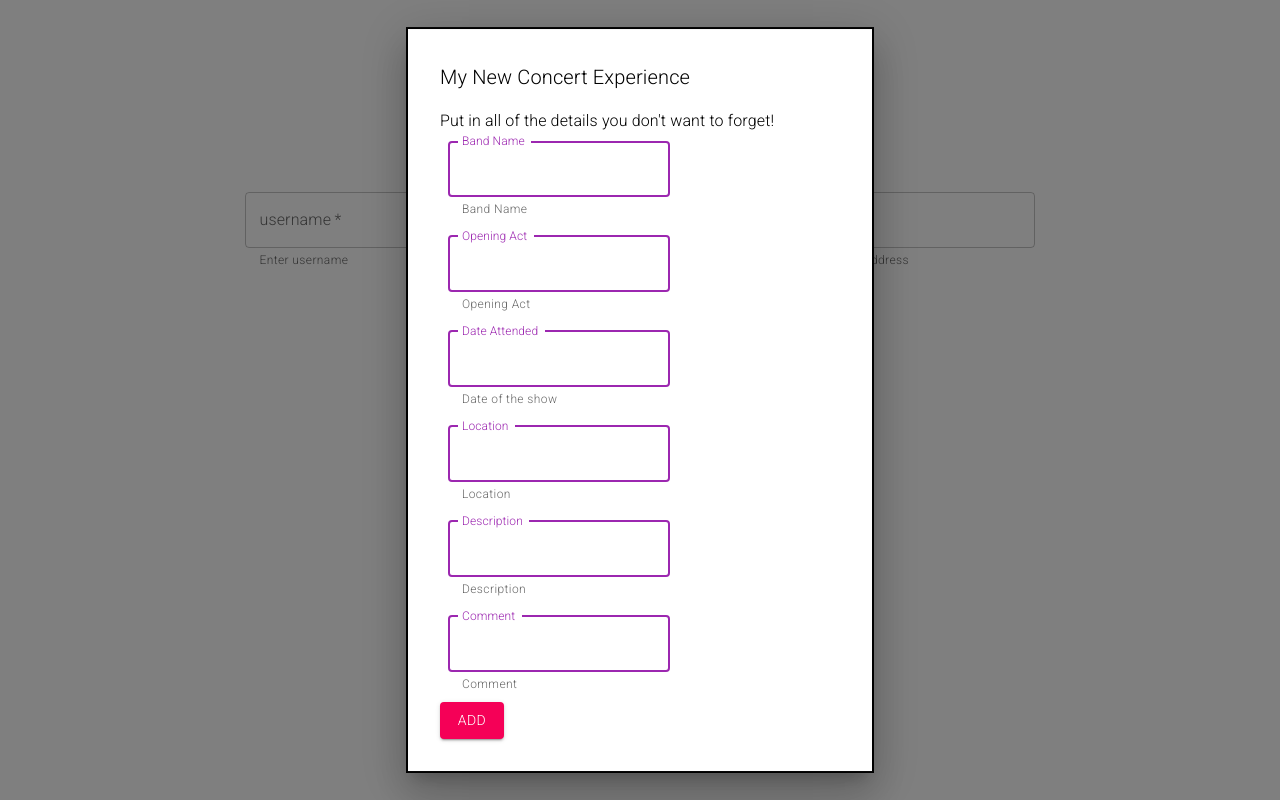
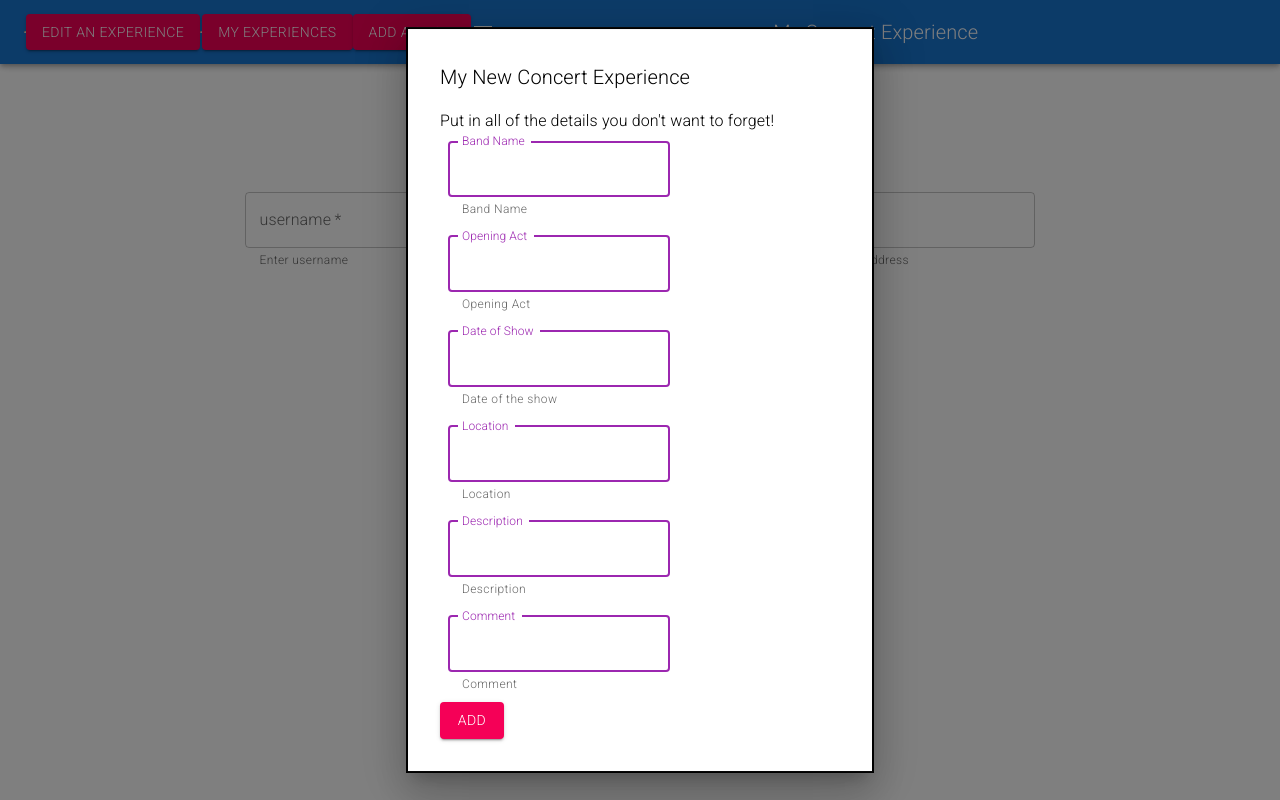
Before and after one commit to RhiannaJS/concert-app-client, a React (Create React App) app: page /concerts/ConcertCreate in a window 1280 px wide. Both pictures are taken after a click on the button "ADD A SHOW". Built offline with nearby package versions, Linux system fonts and the light colour scheme.

Commit message:
Create Concert, Delete Concert Working

```diff
--- a/src/concerts/CommentEdit.tsx
+++ b/src/concerts/CommentEdit.tsx
@@ -50,7 +50,7 @@ type StateType = {
 }
 
 
-class CommentCreate extends React.Component<PropsType, StateType> {
+class CommentEdit extends React.Component<PropsType, StateType> {
     constructor(props: PropsType) {
         super(props)
         this.state = {
@@ -110,7 +110,7 @@ class CommentCreate extends React.Component<PropsType, StateType> {
     }
 }
 
-export default CommentCreate;
+export default CommentEdit;
 
 // const style = {
 //     position: 'absolute' as 'absolute',
--- a/src/concerts/ConcertCreate.tsx
+++ b/src/concerts/ConcertCreate.tsx
@@ -7,7 +7,9 @@ import TextField from "@mui/material/TextField";
 import Grid from "@mui/material/Grid";
 import Dialog from "@mui/material/Dialog"
 import FormGroup from "@mui/material/FormGroup"
-
+import Input from "@mui/material/Input"
+import FormControl from "@mui/material/FormControl"
+import {Link} from "react-router-dom"
 
 type Concerts = {
     id: string,
@@ -20,6 +22,7 @@ type Concerts = {
 }
 
 type PropsType = {
+
     updateConcertId?: () => void,
     sessionToken: string | null,
     concertsList?: Concerts[],
@@ -27,6 +30,7 @@ type PropsType = {
 }
 
 type StateType = {
+    concert: [],
     open: boolean,
     // modalOpen: boolean,
     concertId: string,
@@ -55,6 +59,7 @@ class ConcertCreate extends React.Component<PropsType, StateType>{
     constructor(props: PropsType) {
         super(props)
         this.state = {
+            concert: [],
             open: false,
             // modalOpen: false,
             concertId: "",
@@ -88,8 +93,10 @@ class ConcertCreate extends React.Component<PropsType, StateType>{
     }
 
     // componentDidMount(){
-    handleSubmit = (event: any) => {
+    handleSubmit(event: any){
+        // This is not console.logging any more
         console.log("create handleSubmit")
+        event.preventDefault()
         fetch(`http://localhost:4000/concerts/create`, {
             method: "POST",
             body: JSON.stringify({
@@ -109,10 +116,25 @@ class ConcertCreate extends React.Component<PropsType, StateType>{
                 "Authorization": `${this.props.sessionToken}`
             })
         })
+        //     .then((res) => res.json())
+        //     .then((concertData) => {
+        //         console.log(concertData),
+        //         this.state.bandName,
+        //         this.state.openingAct,
+        //         this.state.dateAttended,
+        //         this.state.location,
+        //         this.state.description,
+        //         this.state.comment
+        //     })
+        // }
             .then((res) => res.json())
-            .then((json) => {this.setState({ concertsList: json })})
-            .catch(e => console.log(e))
+            .then((json) => {this.setState({ concert: json })},
+            this.handleClose)
+            .catch(err => console.log(err))
+
+        this.setState({open: false})
     }
+    // NEED TO COME BACK TO THIS TO GET THE MODAL TO CLOSE AND THE CONCERTINDEX TO
 
 
     concertCreate = (event: any) => {
@@ -171,10 +193,12 @@ class ConcertCreate extends React.Component<PropsType, StateType>{
         p: 4,
     };
 
+
+
     render() {
         return (
             <div>
-                <h1>ConcertCreate Component</h1>
+                {/* <h1>ConcertCreate Component</h1> */}
                 {/* <Button variant="contained"{...this.state.open}>Create Button</Button> */}
                 <Button variant="contained" color="secondary" onClick={this.handleOpen}>Add a Show</Button>
                 <Modal
@@ -199,17 +223,21 @@ class ConcertCreate extends React.Component<PropsType, StateType>{
                                 autoComplete="off"
                             >
                                 {/* THIS IS INCOMPLETE - COPIED FROM ANOTHER FILE TO WORK WITH, BUT HAVEN'T COME BACK TO IT YET */}
-                                <TextField value={this.state.bandName} onChange={(event) => this.createBandName(event)} label="Band Name" color="secondary" focused helperText="Band Name" />
-                                <TextField value={this.state.openingAct} onChange={(event) => this.createOpeningAct(event)} label="Opening Act" color="secondary" focused helperText="Opening Act" />
-                                <TextField value={this.state.dateAttended} onChange={(event) => this.createDateAttended(event)} label="Date Attended" color="secondary" focused helperText="Date of the show" />
-                                <TextField value={this.state.location} onChange={(event) => this.createLocation(event)} label="Location" color="secondary" focused helperText="Location" />
-                                <TextField value={this.state.description} onChange={(event) => this.createDescription(event)} label="Description" color="secondary" focused helperText="Description" />
-                                <TextField value={this.state.comment} onChange={(event) => this.createComment(event)} label="Comment" color="secondary" focused helperText="Comment" />
+                                {/* <Input defaultValue="Band Name" color="secondary"  onChange={(event) => this.createBandName(event)} /> */}
+                                <TextField value={this.state.bandName} onChange={(e) => {this.setState({bandName: e.target.value})}} label="Band Name" color="secondary" focused helperText="Band Name" />
+                                <TextField value={this.state.openingAct} onChange={(e) => {this.setState({openingAct: e.target.value})}} label="Opening Act" color="secondary" focused helperText="Opening Act" />
+                                <TextField value={this.state.dateAttended} onChange={(e) => {this.setState({dateAttended: e.target.value})}} label="Date of Show" color="secondary" focused helperText="Date of the show" />
+                                <TextField value={this.state.location} onChange={(e) => {this.setState({location: e.target.value})}} label="Location" color="secondary" focused helperText="Location" />
+                                <TextField value={this.state.description} onChange={(e) => {this.setState({description: e.target.value})}} label="Description" color="secondary" focused helperText="Description" />
+                                <TextField value={this.state.comment} onChange={(e) => {this.setState({comment: e.target.value})}} label="Comment" color="secondary" focused helperText="Comment" />
 
                             </Box>
                         </Typography>
+                       {/*                                             Tried adding this, gets an empty object  - thats progess I guess */}
+                       <Link to="/concerts/ConcertDisplay"><Button  variant="contained" color="secondary" onClick={(e) =>{this.handleSubmit(e)}}>Add
+                       </Button>
+                       </Link>
 
-                        <Button type="submit" variant="contained" color="secondary"  onClick={(event) => this.handleSubmit(event)}>Add</Button>
                     </Box>
                     </FormGroup>
                 </Modal>
--- a/src/concerts/ConcertEdit.tsx
+++ b/src/concerts/ConcertEdit.tsx
@@ -61,7 +61,7 @@ type StateType = {
         description: "",
         comment: "",
     }],
-    // sessionToken: string,
+    sessionToken: string,
     // updateConcert: ()=> void,
     concertsList: Concerts[]
 }
@@ -69,7 +69,7 @@ type StateType = {
 // let concertsList: Array<Concerts>
 
 class ConcertEdit extends React.Component<PropsType, StateType>{
-    constructor(props: PropsType) {
+    constructor(props: StateType) {
         super(props)
         this.state = {
             open: false,
@@ -99,7 +99,7 @@ class ConcertEdit extends React.Component<PropsType, StateType>{
                 description: "",
                 comment: "",
             }],
-            // sessionToken: "",
+            sessionToken: "",
             // concertToUpdate: "",
             // updateConcert: ()=> void,
 
@@ -108,9 +108,9 @@ class ConcertEdit extends React.Component<PropsType, StateType>{
 
     // Edit Fetch with State Variables
     // componentDidMount() {
-    fetchConcerts = (event: any) => {
+    fetchEditConcerts = (concert: any) => {
         console.log("edit fetchConcerts")
-        fetch(`http://localhost:4000/concerts/update/${this.props.id}`, {
+        fetch(`http://localhost:4000/concerts/update/${concert.id}`, {
             method: "PUT",
             body: JSON.stringify({
                 concert: {
@@ -129,7 +129,7 @@ class ConcertEdit extends React.Component<PropsType, StateType>{
             })
         })
             .then(res => res.json())
-            .then(json => this.setState({ concertsList: json }))
+            .then(json => this.setState({ concerts: json }))
             .catch(e => console.log(e))
     }
 
@@ -187,20 +187,21 @@ class ConcertEdit extends React.Component<PropsType, StateType>{
                                 noValidate
                                 autoComplete="off"
                             >
-                        <TextField id="outlined-basic" variant="outlined" label="Band Name" color="secondary" focused helperText="Band Name"/>
+                        <TextField value={this.state.bandName} onChange={(e) => {this.setState({bandName: e.target.value})}} id="outlined-basic" variant="outlined" label="Band Name" color="secondary" focused helperText="Band Name"/>
                         <br />
-                        <TextField id="outlined-basic" label="Opening Act" variant="outlined" color="secondary" focused/>
+                        <TextField value={this.state.openingAct} onChange={(e) => {this.setState({openingAct: e.target.value})}}id="outlined-basic" label="Opening Act" variant="outlined" color="secondary" focused/>
                         <br />
-                        <TextField id="outlined-basic" label="Date of Show" variant="outlined" color="secondary" focused/>
+                        <TextField value={this.state.dateAttended} onChange={(e) => {this.setState({dateAttended: e.target.value})}}id="outlined-basic" label="Date of Show" variant="outlined" color="secondary" focused/>
                         <br />
-                        <TextField id="outlined-basic" label="Location" variant="outlined" color="secondary" focused/>
+                        <TextField value={this.state.location} onChange={(e) => {this.setState({location: e.target.value})}}id="outlined-basic" label="Location" variant="outlined" color="secondary" focused/>
                         <br />
-                        <TextField id="outlined-basic" label="Description" variant="outlined" color="secondary" focused/>
+                        <TextField value={this.state.description} onChange={(e) => {this.setState({description: e.target.value})}} id="outlined-basic" label="Description" variant="outlined" color="secondary" focused/>
                         <br />
-                        <TextField id="outlined-basic" label="Comment" variant="outlined" color="secondary" focused/>
+                        <TextField value={this.state.comment} onChange={(e) => {this.setState({comment: e.target.value})}}id="outlined-basic" label="Comment" variant="outlined" color="secondary" focused/>
                         <br />
                         </Box>
                         </Typography>
+
                         {/* <Grid container spacing={2} direction="row" justifyContent="center" alignItems="center" >
                             <Grid item xs={8}>
                                 <Button variant='contained' onClick={this.handleClose}>X</Button>
--- a/src/home/Navbar.tsx
+++ b/src/home/Navbar.tsx
@@ -6,7 +6,8 @@ import IconButton from '@mui/material/IconButton';
 import Typography from '@mui/material/Typography';
 import MenuIcon from '@mui/icons-material/Menu';
 import ConcertIndex from '../concerts/ConcertIndex';
-import SwitchController from '../site/SwitchController';
+import ConcertCreate from "../concerts/ConcertCreate"
+// import SwitchController from '../site/SwitchController';
 
 
 import Button from '@mui/material/Button';
@@ -36,7 +37,7 @@ class Navbar extends Component <PropsType, {}> {
 render(){
   return (
     <>
-    <Box sx={{ flexGrow: 1, opacity: .5 }}>
+    <Box sx={{ flexGrow: 1}}>
       <AppBar position="fixed">
         <Toolbar>
           <IconButton
@@ -50,9 +51,13 @@ render(){
 
 
 
-              <Link to="/concerts/ConcertCreate">Create a New Experience!</Link>
-              <Link to="/concerts/ConcertEdit">Edit an Experience</Link>
-              <Link to="/concerts/ConcertDisplay">My Experiences</Link>
+              {/* <Link to="/concerts/ConcertCreate"><Button variant="contained" color="secondary">Create a New Experience!</Button></Link> */}
+              <hr/>
+              <Link to="/concerts/ConcertEdit"><Button variant="contained" color="secondary">Edit an Experience
+              </Button></Link>
+              <hr/>
+              <Link to="/concerts/ConcertDisplay"><Button variant="contained" color="secondary">My Experiences</Button></Link>
+              <ConcertCreate sessionToken={this.props.sessionToken} />
 
             <MenuIcon/>
 
@@ -69,7 +74,7 @@ render(){
         </Toolbar>
       </AppBar>
     </Box>
-    <h1>!!!!!!!!!!!!!!!!!!!!!!!</h1>
+
     {/* <ConcertIndex concertId={this.state.concertId} updateConcertId={this.updateConcertId} sessionToken={this.state.sessionToken} userRole={this.state.userRole} username={this.state.username} /> */}
     </>
   );
--- a/src/site/SwitchController.tsx
+++ b/src/site/SwitchController.tsx
@@ -23,6 +23,7 @@ type Concerts = {
 
 
 type ControllerProps = {
+
     updateSessionToken: (newToken: string) => void,
     updateUserRole: (newUserRole: string) => void,
     updateUsername: (newUsername: string) => void,
@@ -32,6 +33,7 @@ type ControllerProps = {
     updateConcertId: (newConcertId: string) => void,
     updateOn?: () => void,
     updateOff?: () => void,
+    // fetchConcerts: ()=> void,
     sessionToken: string | null,
     username: string | null | undefined,
     userRole: string,
@@ -55,16 +57,17 @@ const SwitchController: FC<ControllerProps> = (props) => {
     return (
         <div className="VisualDiv">
             <div className="routes">
+            <Route path="/">
+                <Navbar sessionToken={props.sessionToken} username={props.username} />
+            </Route>
                 <Switch>
-                    <Route exact path="/home/Navbar">
-                        <Navbar sessionToken={props.sessionToken} username={props.username} />
-                    </Route>
+
                     <Route exact path="/auth">
                         <Auth updateSessionToken={props.updateSessionToken} updateUserRole={props.updateUserRole} />
                     </Route>
-                    <Route exact path="/concerts/ConcertCreate">
+                    {/* <Route exact path="/concerts/ConcertCreate">
                         <ConcertCreate sessionToken={props.sessionToken} />
-                    </Route>
+                    </Route> */}
                     <Route exact path="/concerts/ConcertEdit">
                         <ConcertEdit sessionToken={props.sessionToken} id={props.concertId}/>
                     </Route>
@@ -75,7 +78,7 @@ const SwitchController: FC<ControllerProps> = (props) => {
                         <CommentEdit sessionToken={props.sessionToken} concertId={props.concertId} comment={props.comment}  bandName={props.bandName} id={props.id} openingAct={props.openingAct} dateAttended={props.dateAttended} location={props.location} description={props.description} concertsList={props.concertsList} />
                     </Route> */}
                     <Route exact path="/concerts/ConcertDisplay">
-                        <ConcertDisplay sessionToken={props.sessionToken} concertId={props.concertId} updateConcertId={props.updateConcertId}/>
+                        <ConcertDisplay sessionToken={props.sessionToken} concertId={props.concertId} updateConcertId={props.updateConcertId} />
                     </Route>
                 </Switch>
             </div>
```
Also changed, not shown: src/App.tsx (+7 -3 lines), src/concerts/CommentCreate.tsx (+41 -1 lines), src/concerts/ConcertDisplay.tsx (+24 -1 lines), src/concerts/ConcertIndex.tsx (+7 -4 lines).
